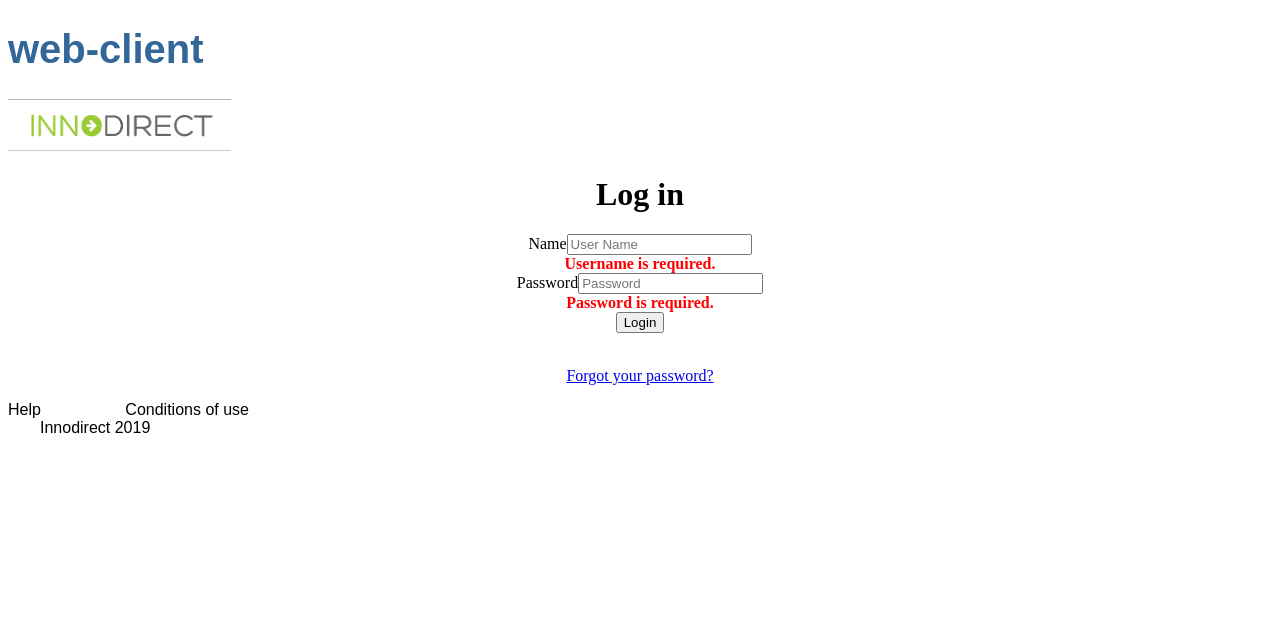
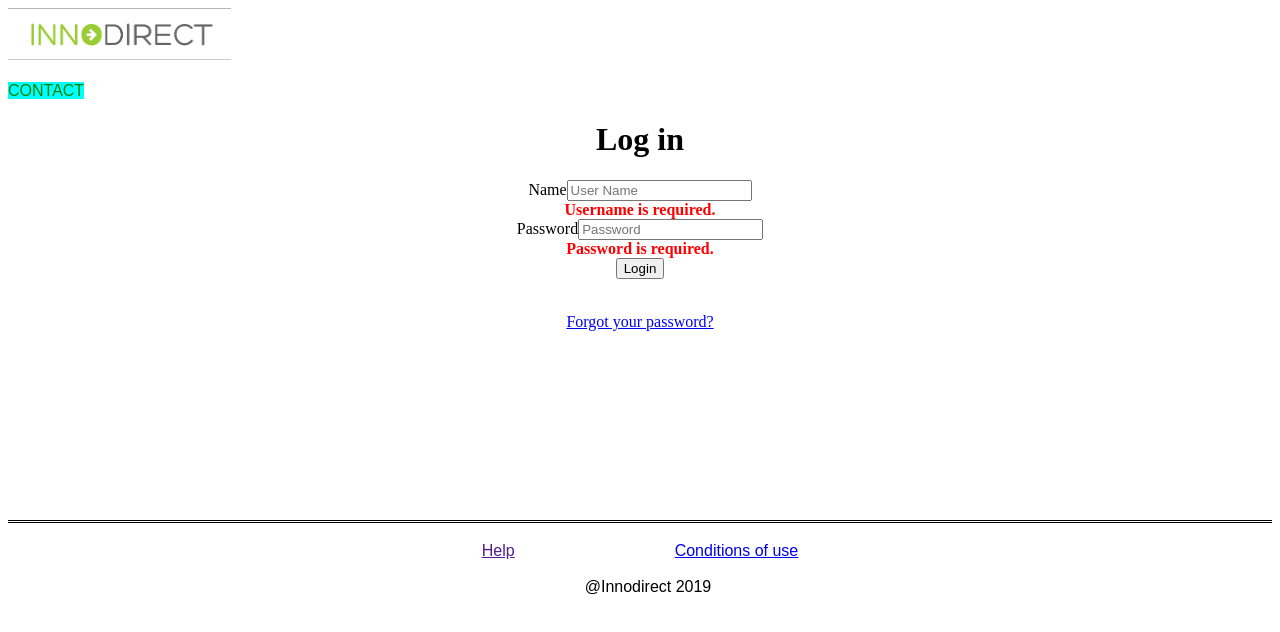
Before and after one commit to tooktech/innodirect_angular, an Angular app in the folder web-client/: page /login in a window 1280 px wide. Shown: the top 632 px of the page. Built offline with nearby package versions, Linux system fonts and the light colour scheme.

Commit message:
footer done and almost header

```diff
--- a/web-client/src/app/AppComponent/app.component.html
+++ b/web-client/src/app/AppComponent/app.component.html
@@ -1,4 +1,4 @@
-<h1>{{title}}</h1>
+
 <router-outlet></router-outlet>
 
 <!-- header -->
--- a/web-client/src/app/footer/footer.component.css
+++ b/web-client/src/app/footer/footer.component.css
@@ -1,9 +1,19 @@
+.content{
+  text-align: center;
+  padding-top: 1px;
+  margin-top:15%;
+  border-top:30px;
+  border-top: double;
+  border-bottom:10px;
+}
 #footer {
+  position: fixed;
   width: 100%;
-  height: 28px;
-  border-top: 1px solid #E0E0E0;
-  position: absolute;
-  bottom: 0px;
-  left: 0px;
-  text-align: center;
+  left: 0;
+  background: #ccc;
 }
+
+#footer {
+  bottom: 0;
+  height: 30px;
+}
--- a/web-client/src/app/footer/footer.component.html
+++ b/web-client/src/app/footer/footer.component.html
@@ -1,12 +1,21 @@
 <footer class="footer">
   <div class="container">
     <div class="content has-text-centered">
-      <p>
-        <a>Help <span style="margin-left: 5em;"></span></a>
-        <a>Conditions of use</a><br>
-        <span style="margin-left: 2em;"></span>
-       <a>Innodirect 2019</a>
-      </p>
+
+
+      <nav>
+        <a href="" style="margin-left: 5em;"><br>Help</a>
+        <a href="#" style="margin-left: 10em;">Conditions of use</a>
+        <br>
+        <br>
+      </nav>
+
+       <nav>
+         <a style="margin-left: 1em;">@Innodirect  2019</a>
+       </nav>
+
+
+
     </div>
   </div>
 </footer>
--- a/web-client/src/app/header/header.component.css
+++ b/web-client/src/app/header/header.component.css
@@ -0,0 +1,39 @@
+a {
+  color: hotpink;
+}
+/* unvisited link */
+a:link {
+  color: red;
+  text-decoration:none;
+}
+
+/* visited link */
+a:visited {
+  color: green;
+}
+
+/* mouse over link */
+a:hover {
+  color: hotpink;
+}
+
+/* selected link */
+a:active {
+  color: blue;
+}
+
+a:link {
+  background-color: yellow;
+}
+
+a:visited {
+  background-color: cyan;
+}
+
+a:hover {
+  background-color: lightgreen;
+}
+
+a:active {
+  background-color: hotpink;
+}
--- a/web-client/src/app/header/header.component.html
+++ b/web-client/src/app/header/header.component.html
@@ -1,9 +1,10 @@
-<nav class="navbar">
-
-  <!-- logo -->
-  <div class="navbar-brand">
-    <a class="navbar-item">
-      <img src="assets/innodirect.PNG ">
-    </a>
+<div>
+  <div id="header-e1">
+    <img src="assets/innodirect.PNG ">
   </div>
-</nav>
+  <div id="header-e2">
+    <nav>
+      <a href="" style="margin-left: 5em;"><br>CONTACT</a>
+    </nav>
+  </div>
+</div>
```
